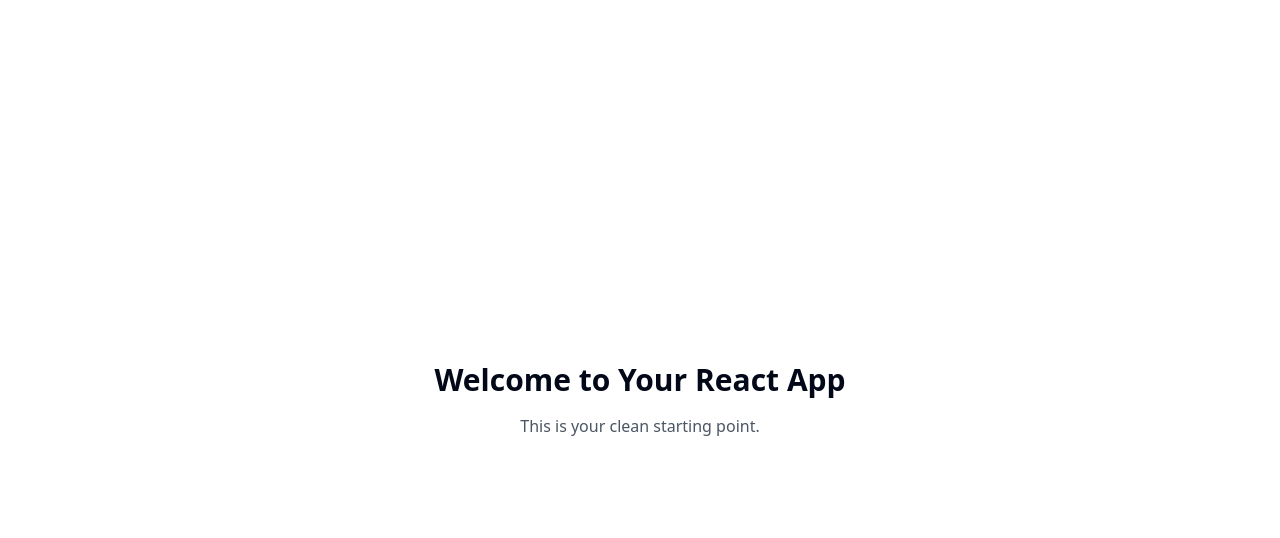
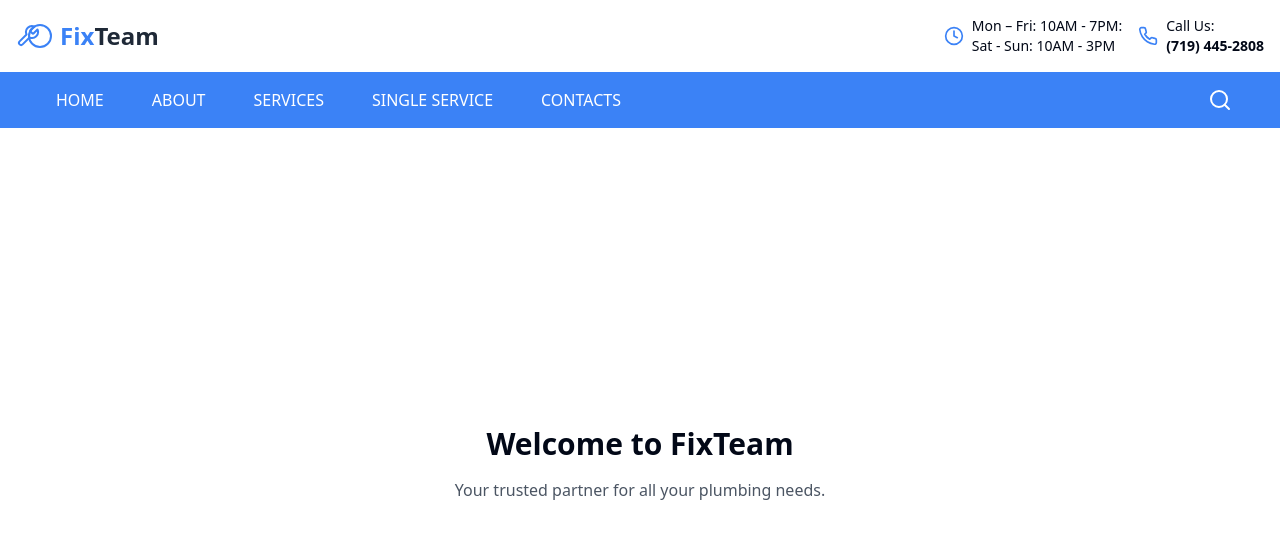
Before and after one commit to MariusWilsch/thomasplumbing-website-19, a React (Vite) app: page / in a window 1280 px wide. Shown: the top 538 px of the page. Built offline with nearby package versions, Linux system fonts and the light colour scheme.

Commit message:
feat: Implement basic navbar
This commit introduces a basic navbar component with a dummy logo and the intended color scheme.

```diff
--- a/src/App.tsx
+++ b/src/App.tsx
@@ -1,3 +1,4 @@
+
 import { Toaster } from "@/components/ui/toaster";
 import { Toaster as Sonner } from "@/components/ui/sonner";
 import { TooltipProvider } from "@/components/ui/tooltip";
@@ -16,6 +17,10 @@ const App = () => (
       <BrowserRouter>
         <Routes>
           <Route path="/" element={<Index />} />
+          <Route path="/about" element={<NotFound />} />
+          <Route path="/services" element={<NotFound />} />
+          <Route path="/service" element={<NotFound />} />
+          <Route path="/contacts" element={<NotFound />} />
           {/* ADD ALL CUSTOM ROUTES ABOVE THE CATCH-ALL "*" ROUTE */}
           <Route path="*" element={<NotFound />} />
         </Routes>
--- /dev/null
+++ b/src/features/header/components/ContactInfo.tsx
@@ -0,0 +1,26 @@
+
+import React from 'react';
+import { Clock, Phone } from 'lucide-react';
+
+const ContactInfo = () => {
+  return (
+    <div className="flex flex-col md:flex-row items-end gap-4 text-sm">
+      <div className="flex items-center gap-2">
+        <Clock className="text-blue-500 h-5 w-5" />
+        <div>
+          <div>Mon – Fri: 10AM - 7PM:</div>
+          <div>Sat - Sun: 10AM - 3PM</div>
+        </div>
+      </div>
+      <div className="flex items-center gap-2">
+        <Phone className="text-blue-500 h-5 w-5" />
+        <div>
+          <div>Call Us:</div>
+          <div className="font-bold">(719) 445-2808</div>
+        </div>
+      </div>
+    </div>
+  );
+};
+
+export default ContactInfo;
--- /dev/null
+++ b/src/features/header/components/Header.tsx
@@ -0,0 +1,19 @@
+
+import React from 'react';
+import Logo from './Logo';
+import ContactInfo from './ContactInfo';
+import Navbar from './Navbar';
+
+const Header = () => {
+  return (
+    <header className="w-full">
+      <div className="container mx-auto py-4 px-4 flex justify-between items-center">
+        <Logo />
+        <ContactInfo />
+      </div>
+      <Navbar />
+    </header>
+  );
+};
+
+export default Header;
--- /dev/null
+++ b/src/features/header/components/Logo.tsx
@@ -0,0 +1,20 @@
+
+import React from 'react';
+import { Wrench } from 'lucide-react';
+
+const Logo = () => {
+  return (
+    <div className="flex items-center gap-2">
+      <div className="flex items-center">
+        <Wrench className="h-6 w-6 text-blue-500" />
+        <div className="h-6 w-6 -ml-3 text-blue-500 border-2 border-blue-500 rounded-full"></div>
+      </div>
+      <span className="text-2xl font-bold">
+        <span className="text-blue-500">Fix</span>
+        <span className="text-gray-800">Team</span>
+      </span>
+    </div>
+  );
+};
+
+export default Logo;
--- /dev/null
+++ b/src/features/header/components/Navbar.tsx
@@ -0,0 +1,37 @@
+
+import React from 'react';
+import { Search } from 'lucide-react';
+import { Link } from 'react-router-dom';
+
+const navItems = [
+  { name: 'HOME', href: '/' },
+  { name: 'ABOUT', href: '/about' },
+  { name: 'SERVICES', href: '/services' },
+  { name: 'SINGLE SERVICE', href: '/service' },
+  { name: 'CONTACTS', href: '/contacts' },
+];
+
+const Navbar = () => {
+  return (
+    <nav className="bg-blue-500 w-full">
+      <div className="container mx-auto flex justify-between items-center">
+        <div className="flex">
+          {navItems.map((item) => (
+            <Link
+              key={item.name}
+              to={item.href}
+              className="text-white px-6 py-4 hover:bg-blue-600 transition-colors duration-200"
+            >
+              {item.name}
+            </Link>
+          ))}
+        </div>
+        <button className="text-white px-4" aria-label="Search">
+          <Search />
+        </button>
+      </div>
+    </nav>
+  );
+};
+
+export default Navbar;
--- /dev/null
+++ b/src/features/header/components/index.ts
@@ -0,0 +1,5 @@
+
+export { default as Header } from './Header';
+export { default as Logo } from './Logo';
+export { default as Navbar } from './Navbar';
+export { default as ContactInfo } from './ContactInfo';
--- /dev/null
+++ b/src/features/header/index.ts
@@ -0,0 +1,2 @@
+
+export * from './components';
--- a/src/pages/Index.tsx
+++ b/src/pages/Index.tsx
@@ -1,12 +1,16 @@
 
 import React from 'react';
+import { Header } from '@/features/header';
 
 const Index = () => {
   return (
-    <div className="min-h-screen flex items-center justify-center">
-      <div className="text-center p-6">
-        <h1 className="text-3xl font-bold mb-4">Welcome to Your React App</h1>
-        <p className="text-gray-600">This is your clean starting point.</p>
+    <div className="min-h-screen flex flex-col">
+      <Header />
+      <div className="flex-1 flex items-center justify-center">
+        <div className="text-center p-6">
+          <h1 className="text-3xl font-bold mb-4">Welcome to FixTeam</h1>
+          <p className="text-gray-600">Your trusted partner for all your plumbing needs.</p>
+        </div>
       </div>
     </div>
   );
```
